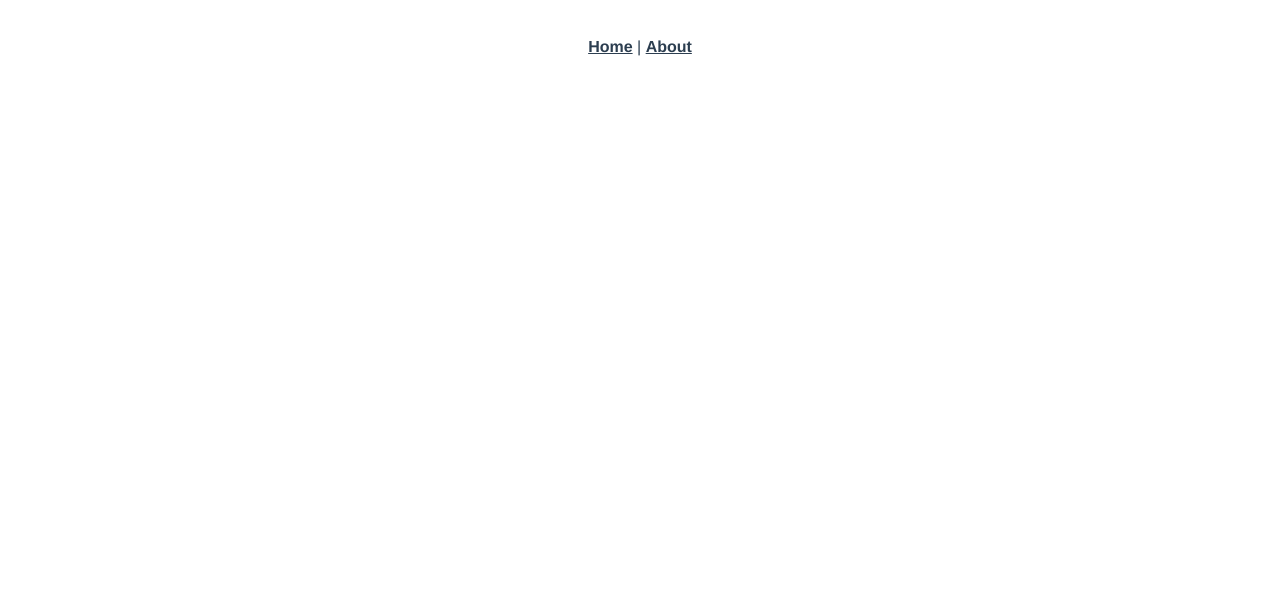
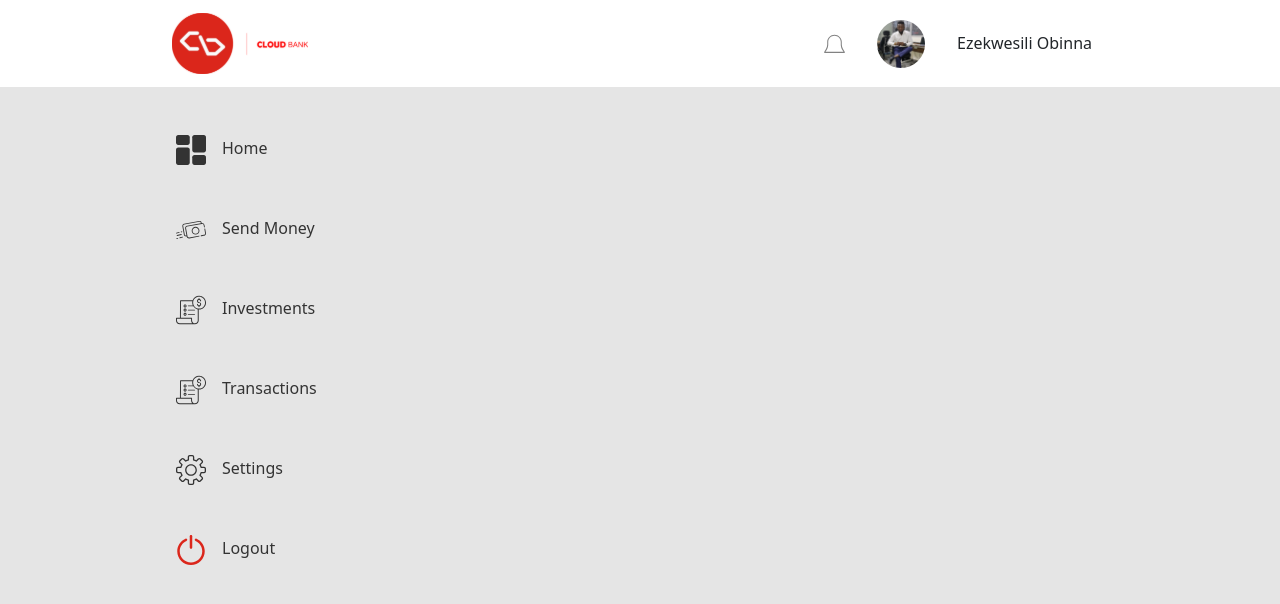
Before and after one commit to DamiCode18/Miraton_Assessment, a Vue app: page /investments in a window 1280 px wide. Shown: the top 604 px of the page. Built offline with nearby package versions, Linux system fonts and the light colour scheme.

Commit message:
dashbaord fixing

```diff
--- a/public/index.html
+++ b/public/index.html
@@ -4,6 +4,7 @@
     <meta charset="utf-8">
     <meta http-equiv="X-UA-Compatible" content="IE=edge">
     <meta name="viewport" content="width=device-width,initial-scale=1.0">
+    <link href="https://cdn.jsdelivr.net/npm/bootstrap@5.0.0-beta2/dist/css/bootstrap.min.css" rel="stylesheet" integrity="sha384-BmbxuPwQa2lc/FVzBcNJ7UAyJxM6wuqIj61tLrc4wSX0szH/Ev+nYRRuWlolflfl" crossorigin="anonymous">
     <link rel="icon" href="<%= BASE_URL %>favicon.ico">
     <title><%= htmlWebpackPlugin.options.title %></title>
   </head>
@@ -13,5 +14,7 @@
     </noscript>
     <div id="app"></div>
     <!-- built files will be auto injected -->
+    <script src="https://cdn.jsdelivr.net/npm/@popperjs/core@2.6.0/dist/umd/popper.min.js" integrity="sha384-KsvD1yqQ1/1+IA7gi3P0tyJcT3vR+NdBTt13hSJ2lnve8agRGXTTyNaBYmCR/Nwi" crossorigin="anonymous"></script>
+<script src="https://cdn.jsdelivr.net/npm/bootstrap@5.0.0-beta2/dist/js/bootstrap.min.js" integrity="sha384-nsg8ua9HAw1y0W1btsyWgBklPnCUAFLuTMS2G72MMONqmOymq585AcH49TLBQObG" crossorigin="anonymous"></script>
   </body>
 </html>
--- a/src/App.vue
+++ b/src/App.vue
@@ -1,32 +1,30 @@
 <template>
   <div id="app">
-    <div id="nav">
-      <router-link to="/">Home</router-link> |
-      <router-link to="/about">About</router-link>
+    <Navbar />
+    <div class="flex">
+      <Sidebar />
+      <router-view></router-view>
     </div>
-    <router-view />
   </div>
 </template>
 
-<style>
+<script>
+import Navbar from "@/components/Navbar";
+import Sidebar from "@/components/Sidebar";
+export default {
+  components: {
+    Navbar,
+    Sidebar
+  }
+};
+</script>
+
+<style scoped>
 #app {
-  font-family: Avenir, Helvetica, Arial, sans-serif;
-  -webkit-font-smoothing: antialiased;
-  -moz-osx-font-smoothing: grayscale;
-  text-align: center;
-  color: #2c3e50;
+  background: #e5e5e5;
+  height: 100vh;
 }
-
-#nav {
-  padding: 30px;
-}
-
-#nav a {
-  font-weight: bold;
-  color: #2c3e50;
-}
-
-#nav a.router-link-exact-active {
-  color: #42b983;
+.flex {
+  display: flex;
 }
 </style>
--- a/src/components/HelloWorld.vue
+++ /dev/null
@@ -1,154 +0,0 @@
-<template>
-  <div class="hello">
-    <h1>{{ msg }}</h1>
-    <p>
-      For a guide and recipes on how to configure / customize this project,<br />
-      check out the
-      <a href="https://cli.vuejs.org" target="_blank" rel="noopener"
-        >vue-cli documentation</a
-      >.
-    </p>
-    <h3>Installed CLI Plugins</h3>
-    <ul>
-      <li>
-        <a
-          href="https://github.com/vuejs/vue-cli/tree/dev/packages/%40vue/cli-plugin-babel"
-          target="_blank"
-          rel="noopener"
-          >babel</a
-        >
-      </li>
-      <li>
-        <a
-          href="https://github.com/vuejs/vue-cli/tree/dev/packages/%40vue/cli-plugin-pwa"
-          target="_blank"
-          rel="noopener"
-          >pwa</a
-        >
-      </li>
-      <li>
-        <a
-          href="https://github.com/vuejs/vue-cli/tree/dev/packages/%40vue/cli-plugin-router"
-          target="_blank"
-          rel="noopener"
-          >router</a
-        >
-      </li>
-      <li>
-        <a
-          href="https://github.com/vuejs/vue-cli/tree/dev/packages/%40vue/cli-plugin-vuex"
-          target="_blank"
-          rel="noopener"
-          >vuex</a
-        >
-      </li>
-      <li>
-        <a
-          href="https://github.com/vuejs/vue-cli/tree/dev/packages/%40vue/cli-plugin-eslint"
-          target="_blank"
-          rel="noopener"
-          >eslint</a
-        >
-      </li>
-      <li>
-        <a
-          href="https://github.com/vuejs/vue-cli/tree/dev/packages/%40vue/cli-plugin-unit-jest"
-          target="_blank"
-          rel="noopener"
-          >unit-jest</a
-        >
-      </li>
-      <li>
-        <a
-          href="https://github.com/vuejs/vue-cli/tree/dev/packages/%40vue/cli-plugin-e2e-webdriverio"
-          target="_blank"
-          rel="noopener"
-          >e2e-webdriverio</a
-        >
-      </li>
-    </ul>
-    <h3>Essential Links</h3>
-    <ul>
-      <li>
-        <a href="https://vuejs.org" target="_blank" rel="noopener">Core Docs</a>
-      </li>
-      <li>
-        <a href="https://forum.vuejs.org" target="_blank" rel="noopener"
-          >Forum</a
-        >
-      </li>
-      <li>
-        <a href="https://chat.vuejs.org" target="_blank" rel="noopener"
-          >Community Chat</a
-        >
-      </li>
-      <li>
-        <a href="https://twitter.com/vuejs" target="_blank" rel="noopener"
-          >Twitter</a
-        >
-      </li>
-      <li>
-        <a href="https://news.vuejs.org" target="_blank" rel="noopener">News</a>
-      </li>
-    </ul>
-    <h3>Ecosystem</h3>
-    <ul>
-      <li>
-        <a href="https://router.vuejs.org" target="_blank" rel="noopener"
-          >vue-router</a
-        >
-      </li>
-      <li>
-        <a href="https://vuex.vuejs.org" target="_blank" rel="noopener">vuex</a>
-      </li>
-      <li>
-        <a
-          href="https://github.com/vuejs/vue-devtools#vue-devtools"
-          target="_blank"
-          rel="noopener"
-          >vue-devtools</a
-        >
-      </li>
-      <li>
-        <a href="https://vue-loader.vuejs.org" target="_blank" rel="noopener"
-          >vue-loader</a
-        >
-      </li>
-      <li>
-        <a
-          href="https://github.com/vuejs/awesome-vue"
-          target="_blank"
-          rel="noopener"
-          >awesome-vue</a
-        >
-      </li>
-    </ul>
-  </div>
-</template>
-
-<script>
-export default {
-  name: "HelloWorld",
-  props: {
-    msg: String
-  }
-};
-</script>
-
-<!-- Add "scoped" attribute to limit CSS to this component only -->
-<style scoped>
-h3 {
-  margin: 40px 0 0;
-}
-ul {
-  list-style-type: none;
-  padding: 0;
-}
-li {
-  display: inline-block;
-  margin: 0 10px;
-}
-a {
-  color: #42b983;
-}
-</style>
--- /dev/null
+++ b/src/components/Navbar.vue
@@ -0,0 +1,48 @@
+<template>
+  <div>
+    <nav class="navbar navbar-expand-lg nav-bg">
+      <div class="container-fluid">
+        <a class="navbar-brand" href="#"
+          ><img src="@/assets/cloudbank 1.svg" alt="img"
+        /></a>
+        <button
+          class="navbar-toggler"
+          type="button"
+          data-bs-toggle="collapse"
+          data-bs-target="#navbarSupportedContent"
+          aria-controls="navbarSupportedContent"
+          aria-expanded="false"
+          aria-label="Toggle navigation"
+        >
+          <span class="navbar-toggler-icon"></span>
+        </button>
+        <div class="collapse navbar-collapse" id="navbarSupportedContent">
+          <ul class="navbar-nav me-auto mb-2 mb-lg-0"></ul>
+          <form class="d-flex">
+            <img class="m-auto mx-3" src="@/assets/Vector.svg" alt="" />
+            <img class="m-auto mx-3 res" src="@/assets/pic.jpeg" alt="" />
+            <h6 class="m-auto mx-3">Ezekwesili Obinna</h6>
+          </form>
+        </div>
+      </div>
+    </nav>
+  </div>
+</template>
+
+<script>
+export default {
+  name: "Navbar"
+};
+</script>
+
+<style scoped>
+.nav-bg {
+  background: #fff;
+  padding-left: 10rem;
+  padding-right: 10rem;
+}
+.res {
+  width: 3rem;
+  border-radius: 50%;
+}
+</style>
--- /dev/null
+++ b/src/components/Sidebar.vue
@@ -0,0 +1,85 @@
+<template>
+  <div class="mt-5 sb-wid">
+    <div class="pads">
+      <router-link class="udr" to="/"
+        ><img
+          class="mx-3 img-siz"
+          src="@/assets/dashboard 1.svg"
+          alt="img"
+        />Home</router-link
+      >
+    </div>
+    <div class="pads">
+      <router-link class="udr" to="/money"
+        ><img class="mx-3 img-siz" src="@/assets/Group.svg" alt="img" />Send
+        Money</router-link
+      >
+    </div>
+    <div class="pads">
+      <router-link class="udr" to="/investments"
+        ><img
+          class="mx-3 img-siz"
+          src="@/assets/bill line.svg"
+          alt="img"
+        />Investments</router-link
+      >
+    </div>
+    <div class="pads">
+      <router-link class="udr" to="/transactions"
+        ><img
+          class="mx-3 img-siz"
+          src="@/assets/bill line.svg"
+          alt="img"
+        />Transactions</router-link
+      >
+    </div>
+    <div class="pads">
+      <router-link class="udr" to="/settings"
+        ><img
+          class="mx-3 img-siz"
+          src="@/assets/settings line.svg"
+          alt="img"
+        />Settings</router-link
+      >
+    </div>
+    <div class="pads">
+      <router-link class="udr" to="/logout"
+        ><img
+          class="mx-3 img-siz"
+          src="@/assets/Group (1).svg"
+          alt="img"
+        />Logout</router-link
+      >
+    </div>
+  </div>
+</template>
+
+<script>
+export default {};
+</script>
+
+<style scoped>
+.pads {
+  margin-left: 10rem;
+  margin-right: 10rem;
+  display: flex;
+  margin-bottom: 50px;
+  width: 180px;
+}
+.img-siz {
+  width: 30px;
+  height: 30px;
+}
+.pads:hover,
+.pads.router-link-active {
+  background: #fff;
+  width: 180px;
+  height: 50px;
+  box-shadow: 0px 4px 5px rgba(0, 0, 0, 0.25);
+  border-radius: 10px;
+}
+.udr {
+  text-decoration: none;
+  color: #333333;
+}
+</style>
--- a/src/views/Home.vue
+++ b/src/views/Home.vue
@@ -1,18 +1,25 @@
 <template>
   <div class="home">
-    <img alt="Vue logo" src="../assets/logo.png" />
-    <HelloWorld msg="Welcome to Your Vue.js App" />
+    <h1>Obinna,</h1>
+    <p>Good morning, it’s a good day to save 🤑</p>
+    <div class="d-card"></div>
   </div>
 </template>
-
 <script>
 // @ is an alias to /src
-import HelloWorld from "@/components/HelloWorld.vue";
+export default {};
+</script>
 
-export default {
-  name: "Home",
-  components: {
-    HelloWorld
-  }
-};
-</script>
+<style scoped>
+.home {
+  margin-top: 60px;
+}
+.d-card {
+  position: absolute;
+  width: 300px;
+  height: 130px;
+  top: 268px;
+  background: #ffffff;
+  border-radius: 10px;
+}
+</style>
```
Also changed, not shown: src/assets/pic.jpeg (added), src/assets/settings line.svg (added).
